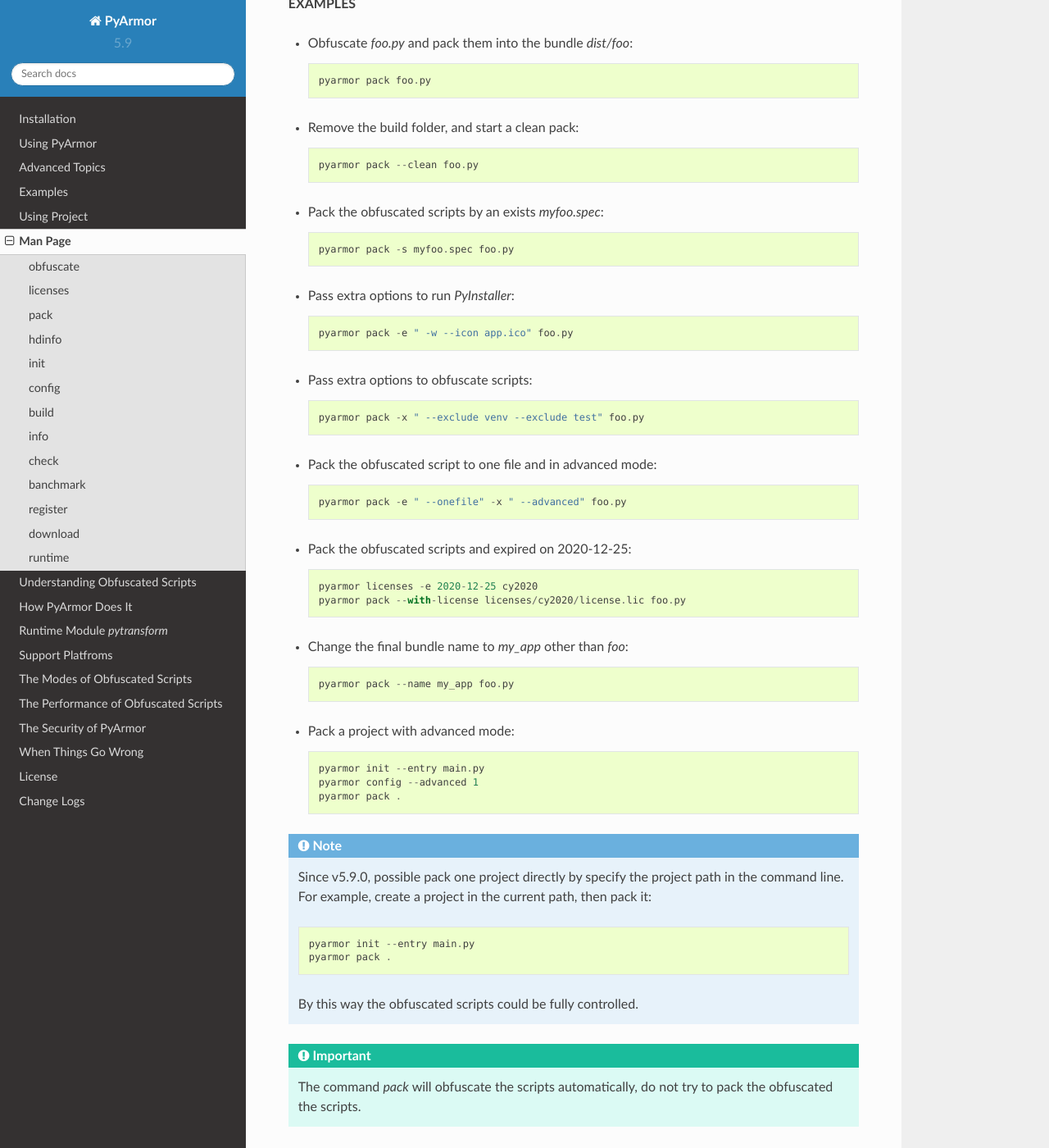
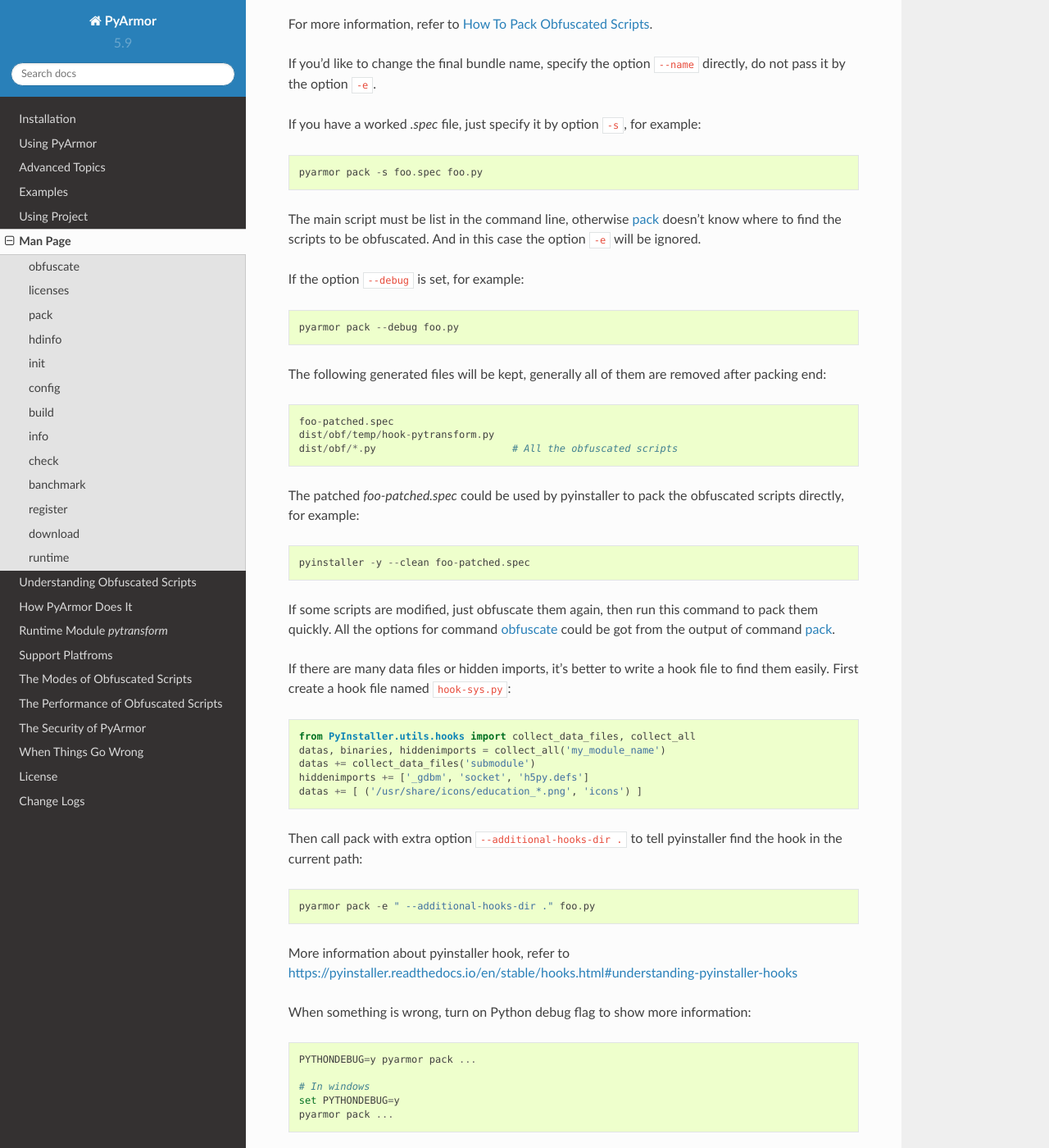
Before and after one commit to dashingsoft/pyarmor, a Sphinx documentation site: the page built from docs/man.rst, in a window 1280 px wide and 1400 px high, scrolled down 9973 px. Shown: the whole window at 82% size. Built offline with Sphinx 7.4.7 and the Read the Docs theme 2.0.0, drawn with Linux system fonts in a browser that asks for light colours; some of the changed text lies outside the part shown.

Commit message:
Document pack command in details

```diff
--- a/docs/change-logs.rst
+++ b/docs/change-logs.rst
@@ -8,6 +8,8 @@
 * Change the plugin search policy, do not support enviorment variable
   `PYARMOR_PLUGIN`, but search folder `plugins` in the pyarmor package path.
 * Fix pack bug: `pyi-makespec: error: unrecognized arguments: -y`
+* Document command `pack` in details:
+  https://pyarmor.readthedocs.io/en/latest/man.html#pack
 
 5.9.4
 -----
--- a/docs/man.rst
+++ b/docs/man.rst
@@ -351,7 +351,7 @@
 The command `pack`_ first calls `PyInstaller`_ to generate `.spec` file which
 name is same as entry script. The options specified by ``--options`` will be
 pass to `PyInstaller`_ to generate `.spec` file. It could any option accepted by
-`PyInstaller`_ except ``--distpath``.
+`PyInstaller`_ except ``-y``, ``--noconfirm``, ``-n``, ``--name``, ``--distpath``.
 
 If there is in trouble, make sure this `.spec` works with `PyInstaller`_. For
 example::
@@ -360,7 +360,11 @@
 
 Then `pack`_ will obfuscates all the `.py` files in the same path of entry
 script. It will call `pyarmor obfuscate` with options ``-r``, ``--output``, and
-the extra options specified by ``--xoptions``.
+the extra options specified by ``--xoptions``. However if packing a project,
+that is to say, the last argument is project path other than one script, `pack`_
+will obfuscate the scripts by command `build`_ with option `-B`, and all the
+``--xoptons`` will be ignored. In this case config the project to control how to
+obfuscate the scripts.
 
 Next `pack`_ patches the `.spec` file so that the original scripts could be
 replaced with the obfuscated ones.
@@ -369,6 +373,63 @@
 the final distributions.
 
 For more information, refer to :ref:`How to pack obfuscated scripts`.
+
+If you'd like to change the final bundle name, specify the option ``--name``
+directly, do not pass it by the option ``-e``.
+
+If you have a worked `.spec` file, just specify it by option ``-s``, for
+example::
+
+    pyarmor pack -s foo.spec foo.py
+
+The main script must be list in the command line, otherwise `pack`_ doesn't know
+where to find the scripts to be obfuscated. And in this case the option ``-e``
+will be ignored.
+
+If the option ``--debug`` is set, for example::
+
+    pyarmor pack --debug foo.py
+
+The following generated files will be kept, generally all of them are removed
+after packing end::
+
+    foo-patched.spec
+    dist/obf/temp/hook-pytransform.py
+    dist/obf/*.py                       # All the obfuscated scripts
+
+The patched `foo-patched.spec` could be used by pyinstaller to pack the
+obfuscated scripts directly, for example::
+
+    pyinstaller -y --clean foo-patched.spec
+
+If some scripts are modified, just obfuscate them again, then run this command
+to pack them quickly. All the options for command `obfuscate`_ could be got from
+the output of command `pack`_.
+
+If there are many data files or hidden imports, it's better to write a hook file
+to find them easily. First create a hook file named ``hook-sys.py``::
+
+    from PyInstaller.utils.hooks import collect_data_files, collect_all
+    datas, binaries, hiddenimports = collect_all('my_module_name')
+    datas += collect_data_files('submodule')
+    hiddenimports += ['_gdbm', 'socket', 'h5py.defs']
+    datas += [ ('/usr/share/icons/education_*.png', 'icons') ]
+
+Then call pack with extra option ``--additional-hooks-dir .`` to tell
+pyinstaller find the hook in the current path::
+
+    pyarmor pack -e " --additional-hooks-dir ." foo.py
+
+More information about pyinstaller hook, refer to
+https://pyinstaller.readthedocs.io/en/stable/hooks.html#understanding-pyinstaller-hooks
+
+When something is wrong, turn on Python debug flag to show more information::
+
+    PYTHONDEBUG=y pyarmor pack ...
+
+    # In windows
+    set PYTHONDEBUG=y
+    pyarmor pack ...
 
 **EXAMPLES**
 
```
